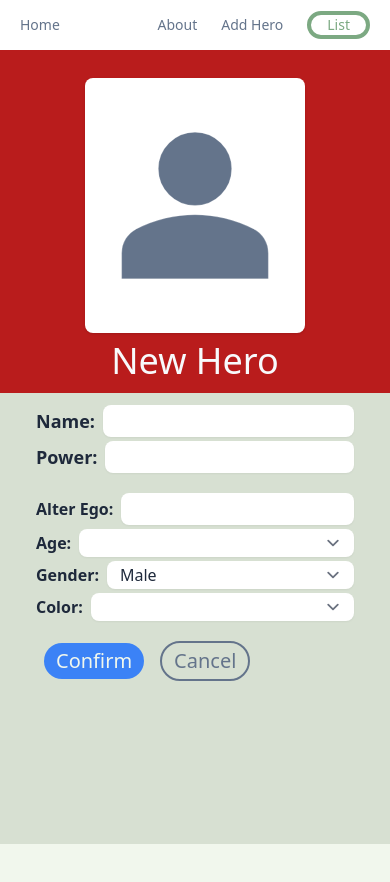
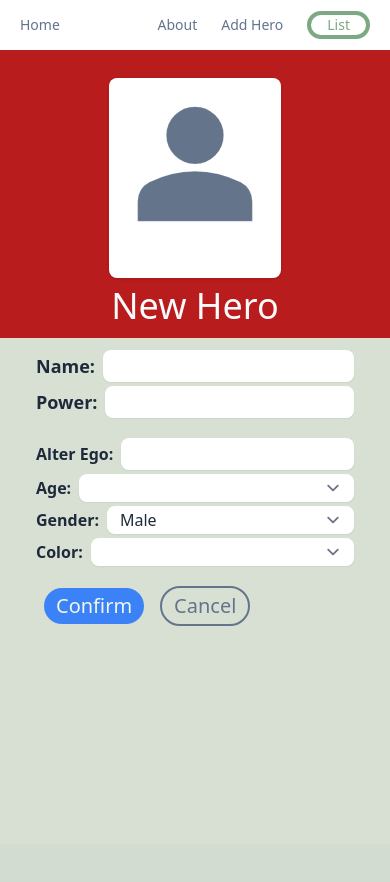
Before and after one commit to GustavoSasaki/hero-front-end, an Angular app: page /add in a window 390 px wide. Before the commit the page ends 844 px from the top, so only its background shows below. Built offline with nearby package versions, Linux system fonts and the light colour scheme.

Commit message:
improve home mobile

```diff
--- a/src/app/hero-creation/hero-creation.component.html
+++ b/src/app/hero-creation/hero-creation.component.html
@@ -4,8 +4,9 @@
             <div></div>
             <div class="md:absolute -mt-3 ">
 
-                <div class="w-[220px] h-[255px] rounded-lg bg-white mb-2 mx-auto shadow text-red-700">
-                    <svg xmlns="http://www.w3.org/2000/svg" height="255px" viewBox="0 -960 960 960" width="220px">
+                <div class="md:w-[220px] w-[172px] md:h-[255px] h-[200px] rounded-lg bg-white mb-2 mx-auto shadow text-red-700">
+                    <svg xmlns="http://www.w3.org/2000/svg" viewBox="0 -960 960 960"
+                    >
                         <path fill="#64748b"
                             d="M480-480q-66 0-113-47t-47-113q0-66 47-113t113-47q66 0 113 47t47 113q0 66-47 113t-113 47ZM160-160v-112q0-34 17.5-62.5T224-378q62-31 126-46.5T480-440q66 0 130 15.5T736-378q29 15 46.5 43.5T800-272v112H160Z" />
                     </svg>
@@ -118,5 +119,5 @@
         </div>
     </div>
 </div>
-
+<div class="h-[40px]"></div>
 <app-loading-bar [loading]="isAdditing" />
--- a/src/app/hero-detail/hero-detail.component.html
+++ b/src/app/hero-detail/hero-detail.component.html
@@ -5,7 +5,7 @@
             <div class="md:absolute -mt-3 ">
 
                 <img [alt]="hero.name" [src]="hero.id | getImgUrl" width="220"
-                    class=" rounded-lg shadow object-cover mb-2 mx-auto" style="aspect-ratio: 6 / 7;"
+                    class=" rounded-lg shadow object-cover mb-2 mx-auto md:w-[220px] w-[172px] " style="aspect-ratio: 6 / 7;"
                     onError="this.src='https://dgufziqjubvbckrlwnjj.supabase.co/storage/v1/object/public/hero-back-end/user?t=2023-09-06T23%3A10%3A42.386Z'" />
 
                 <button *ngIf="!editMode" type="button" (click)="goBack()"
@@ -144,3 +144,5 @@
         </div>
     </div>
 </div>
+
+<div class="h-[40px]"></div>
--- a/src/app/home/home.component.html
+++ b/src/app/home/home.component.html
@@ -1,7 +1,7 @@
-<div class="z-10 pt-36 flex justify-center">
-    <div>
-        <h1 class="font-semibold text-6xl">Create your <span class="text-red-700">Super Hero</span></h1>
-        <h2 class="font-semibold text-3xl pl-5 pt-1 ">with just one click.</h2>
+<div class="z-10 md:pt-36 sm:pt-28 pt-20 flex justify-center">
+    <div class="md:mx-0 mx-4">
+        <h1 class="font-semibold sm:text-6xl text-5xl">Create your <span class="text-red-700">Super Hero</span></h1>
+        <h2 class="font-semibold sm:text-3xl text-2xl md:pl-5 pl-3 pt-1 ">with just one click.</h2>
         <div class="flex px-5 pt-8 items-start justify-between">
             <a class=" bg-blue-500 border-4 font-medium hover:bg-blue-700 text-primary rounded-3xl px-4 py-1 text-2xl"
                 routerLink="/add">Start Here</a>
```
Also changed, not shown: 1 other file (tests, documents, lock files or other folders).
